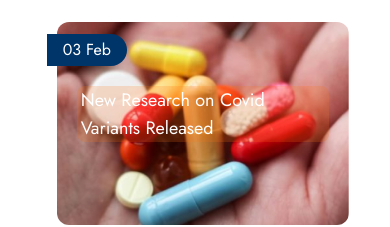
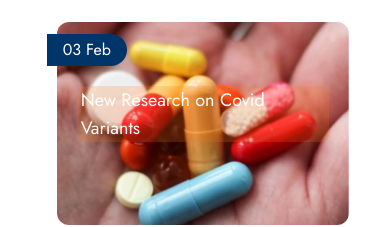
Before and after one commit to NausadAli/elbrit-UI, a Next.js app: page / in a window 390 px wide. Shown: the part 5135-5362 px from the top of the page. Built offline with nearby package versions, Linux system fonts and the light colour scheme.

Commit message:
sm responsiveness Done

```diff
--- a/app/components/About.tsx
+++ b/app/components/About.tsx
@@ -3,8 +3,8 @@ import About_ele from "./About_ele";
 
 const About = () => {
   return (
-    <div className="w-full lg:max-h-96 sm:h-[90dvh] mb-20 mt-3">
-      <div className="relative bg-[#17414F] lg:max-w-[77rem] sm:w-10/12 w-11/12 lg:max-h-[26rem] sm:h-dvh h-[215dvh] rounded-3xl m-auto p-4 sm:p-10">
+    <div className="w-full lg:max-h-96 sm:h-[110dvh] mb-20 mt-3">
+      <div className="relative bg-[#17414F] lg:max-w-[77rem] sm:w-10/12 w-11/12 lg:max-h-[26rem] sm:h-[105dvh] h-[215dvh] rounded-3xl m-auto p-4 sm:p-10">
         <div className="absolute grid lg:grid-cols-3 sm:grid-cols-2 gap-4 sm:gap-2 text-center md:-left-2 sm:-mt-[90px] -mt-16 -left-2 ">
           <About_ele
             img="/images/about-1.png"
--- a/app/components/Blog.tsx
+++ b/app/components/Blog.tsx
@@ -3,7 +3,7 @@ import Blog_ele from './Blog_ele';
 
 const Blog = () => {
   return (
-    <div className='my-4 md:h-dvh'>
+    <div className='my-4 md:h-dvh sm:my-10'>
       {/* Header Section */}
       <div className="text-center my-2">
         <h3 className="text-[#003569] font-jost font-medium text-sm uppercase my-2">
@@ -23,7 +23,7 @@ const Blog = () => {
           />
           <Blog_ele
             date="03 Feb"
-            text="New Research on Covid Variants Released"
+            text="New Research on Covid Variants"
             img="/images/meds-2.png"
             img_alt="news image"
             heightClass="h-[24dvh]"
--- a/app/components/Blog_ele.tsx
+++ b/app/components/Blog_ele.tsx
@@ -17,7 +17,7 @@ const Blog_ele: React.FC<BlogProps>  = ({date, text, img, img_alt, heightClass})
       </div>
       <div className={`relative w-[75dvw] xl:max-w-72 md:max-w-[22dvw] ${heightClass || 'h-[54dvh]'} overflow-hidden rounded-xl ml-4`}>
          <div className='absolute w-full z-10 top-16 md:top-12 flex justify-center px-5'>
-            <div className='font-jost text-lg font-normal sm:text-2xl sm:font-bold md:text-lg md:font-medium bg-orange-500/20
+            <div className='font-jost text-lg font-normal sm:text-2xl sm:font-semibold md:text-lg md:font-medium bg-orange-500/20
              rounded-lg pl-1'>
                {text}
             </div>
--- a/app/components/Hero.tsx
+++ b/app/components/Hero.tsx
@@ -5,8 +5,8 @@ import Hero_sub from "./Hero_sub";
 export default function Hero() {
    return (
 
-       <div className="flex justify-center m-2 lg:h-[120dvh] md:h-[185dvh] sm:h-[180dvh] h-[185dvh] -mb-12">
-         <div className="bg-[#E2F5EB] h-[195dvh] w-full">
+       <div className="flex justify-center m-2 lg:h-[120dvh] md:h-[185dvh] sm:h-[191dvh] h-[185dvh] -mb-12">
+         <div className="bg-[#E2F5EB] sm:h-[220dvh] h-[195dvh] w-full">
             <div>
                <h1 className="font-jost text-[#003569] text-center font-extrabold 2xl:text-[900%] xl:text-[780%] lg:text-[650%] md:text-[485%] sm:text-[385%] text-[10dvw]  mt-9">
                   Essential Vitamins
--- a/app/components/Navbar.tsx
+++ b/app/components/Navbar.tsx
@@ -17,7 +17,7 @@ const Navbar = () => {
               objectPosition="center"
               />
           </div>
-  <button type='button' className=" md:uppercase bg-[#17414F] py-2 md:px-6 px-3 lg:py-3 lg:pl-8 lg:pr-16 md:text-base text-xs md:font-semibold font-light text-white rounded-[2rem]">
+  <button type='button' className=" md:uppercase bg-[#17414F]  sm:px-6 py-2 px-3 lg:py-3 lg:pl-8 lg:pr-16 sm:text-base text-xs sm:font-semibold font-light text-white rounded-[2rem]">
       Call to Actions
   </button>
   </div>
```
